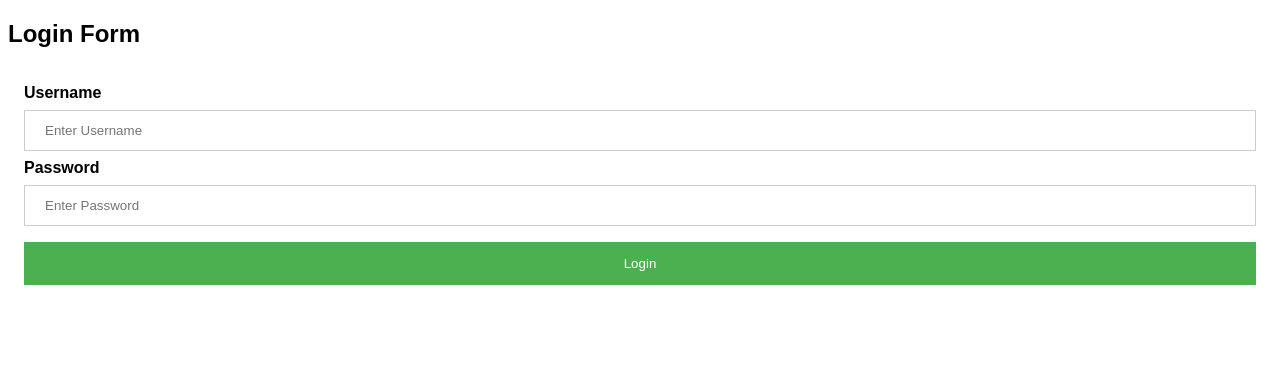
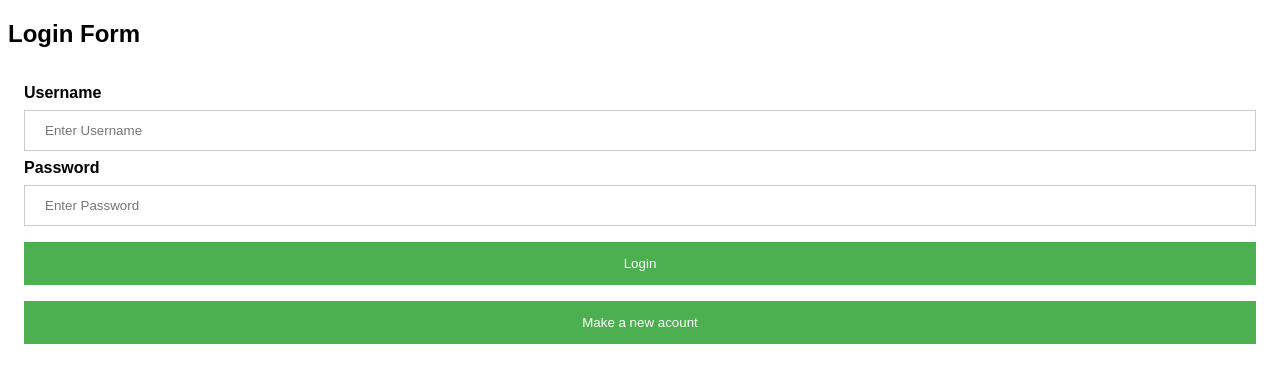
Before and after one commit to Launchpaddy/313-project2.1, a website: page public/login.html in a window 1280 px wide. Drawn offline with nearby package versions, Linux system fonts and the light colour scheme.

Commit message:
adding in better login handleing

```diff
--- a/controllers/userController.js
+++ b/controllers/userController.js
@@ -102,9 +102,9 @@ function logout( req, res) {
             }
             // res == true
          });
-         res2.json({success: false});
+
       }
-
+      res2.json({success: false});
 
    })
 }
--- a/public/login-clientside.js
+++ b/public/login-clientside.js
@@ -64,5 +64,14 @@ function login() {
 
    });
 
+}
 
+
+function register() {
+   var string = "";
+      string += '<label for="username"><b>New Username</b></label><input type="text" id="username" placeholder="Enter Username"  required> <br>';
+      string += '<label for="display_name"><b>Chose Display Name</b></label><input type="text" id="display_name" placeholder="Enter Display Name"  required> <br>';
+      string += '<label for="password"><b>Password</b></label> <input type="password" id="password" placeholder="Enter Password" required><br> ';
+      string += '<button onclick="createUser()">Create new Account</button>';
+      $("#loginForm").replaceWith(string);
 }
--- a/public/login.html
+++ b/public/login.html
@@ -22,6 +22,7 @@
     <input type="password" id="password" placeholder="Enter Password" required><br>
 
     <button onclick="login()">Login</button>
+    <button onclick="register()">Make a new acount</button>
 
   </div>
 
```
